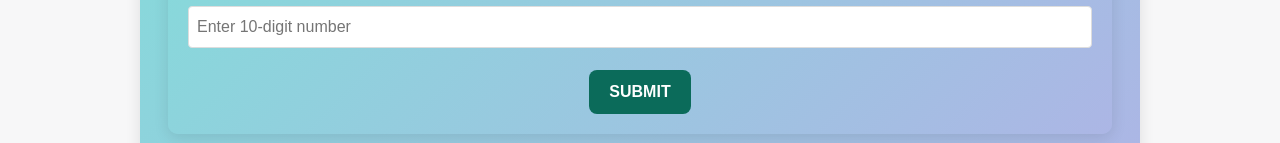
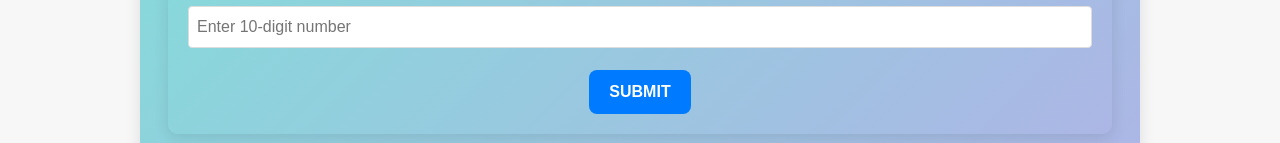
Before and after one commit to Ahammed-Siraj/Lets-Smile-Webapp, a React (Create React App) app: page /entry in a window 1280 px wide. Shown: the part 809-952 px from the top of the page. Built offline with nearby package versions, Linux system fonts and the light colour scheme; no server answers; sample sign-in values are in the browser's storage; a web font is replaced by a local one.

Commit message:
"Double entry restrickted"

```diff
--- a/src/pages/EntryPage.js
+++ b/src/pages/EntryPage.js
@@ -256,7 +256,7 @@ export default function EntryPage() {
             justifyContent: "center",
             marginTop: "10px",
           }}>
-          <button
+          {/* <button
             type="submit"
             style={{
               borderRadius: "8px", // ✅ Correct property
@@ -268,6 +268,22 @@ export default function EntryPage() {
               fontWeight: "600",
             }}>
             {isSubmitting ? "Please wait..." : editingId ? "UPDATE" : "SUBMIT"}
+          </button> */}
+          <button
+            type="submit"
+            disabled={isSubmitting} // ✅ Disable button while submitting
+            style={{
+              borderRadius: "8px",
+              padding: "10px 20px",
+              color: "#fff",
+              border: "none",
+              cursor: isSubmitting ? "not-allowed" : "pointer", // ✅ Change cursor
+              fontSize: "16px",
+              fontWeight: "600",
+              backgroundColor: isSubmitting ? "#999" : "#007bff", // ✅ Change color when disabled
+              opacity: isSubmitting ? 0.7 : 1,
+            }}>
+            {isSubmitting ? "Please wait..." : editingId ? "UPDATE" : "SUBMIT"}
           </button>
         </div>
       </form>
```
Also changed, not shown: src/pages/AdminPage.js (+0 -294 lines).
